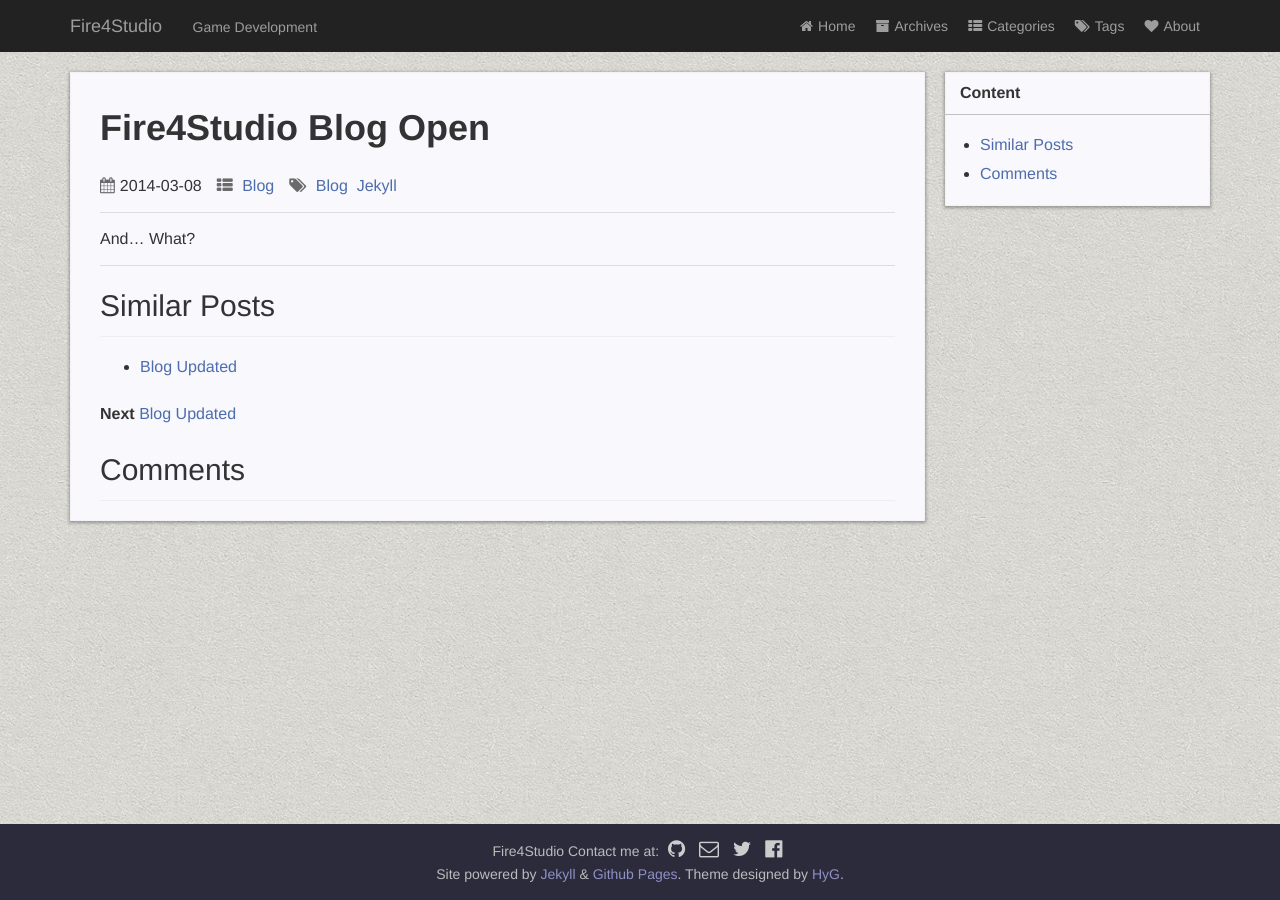
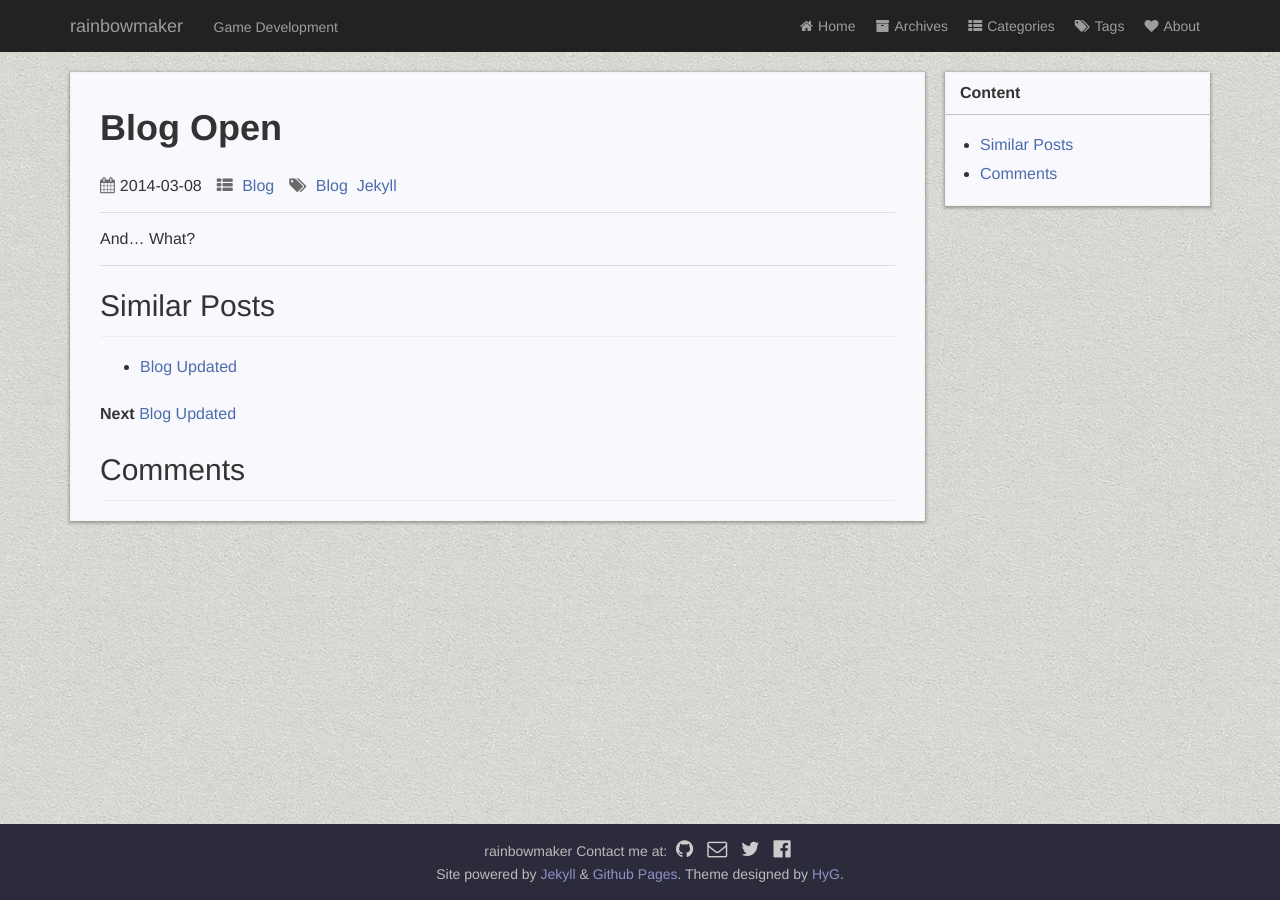
Before and after one commit to faith20/faith20.github.io, a Jekyll site: the page built from _posts/2014-03-07-blog-open.md, in a window 1280 px wide. Built offline with Jekyll 4.4.1, drawn with Linux system fonts in a browser that asks for light colours; comment, search, counter and statistics services are not loaded.

Commit message:
fire4studio -> rainbowmaker

```diff
--- a/_config.yml
+++ b/_config.yml
@@ -6,10 +6,10 @@
 # 'jekyll serve'. If you change this file, please restart the server process.
 
 # Site settings
-title: Fire4Studio
+title: rainbowmaker
 brief-intro: Game Development
 baseurl: "" # the subpath of your site, e.g. /blog
-url: "http://www.fire4studio.com" # the base hostname & protocol for your site
+url: "http://www.rainbowmaker.co.kr" # the base hostname & protocol for your site
 
 future: true
 
@@ -26,13 +26,13 @@ zhihu_username:
 linkedIn_username:
 dribbble_username:
 
-description_footer: Fire4Studio
+description_footer: rainbowmaker
 
 # comments
 # two ways to comment, only choose one, and use your own short name
 # 两种评论插件，选一个就好了，使用自己的 short_name
 duoshuo_shortname: #hygblog
-disqus_shortname: fire4studio
+disqus_shortname: rainbowmaker
 
 # statistic analysis 统计代码
 # 百度统计 id，将统计代码替换为自己的百度统计id，即
--- a/_posts/2014-03-07-blog-open.md
+++ b/_posts/2014-03-07-blog-open.md
@@ -1,6 +1,6 @@
 ---
 layout: post
-title: Fire4Studio Blog Open
+title: Blog Open
 date:   2014-03-07 22:14:54
 categories: Blog
 tags: Blog Jekyll
```
Also changed, not shown: page/4about.md (+2 -1 lines), README.md.
